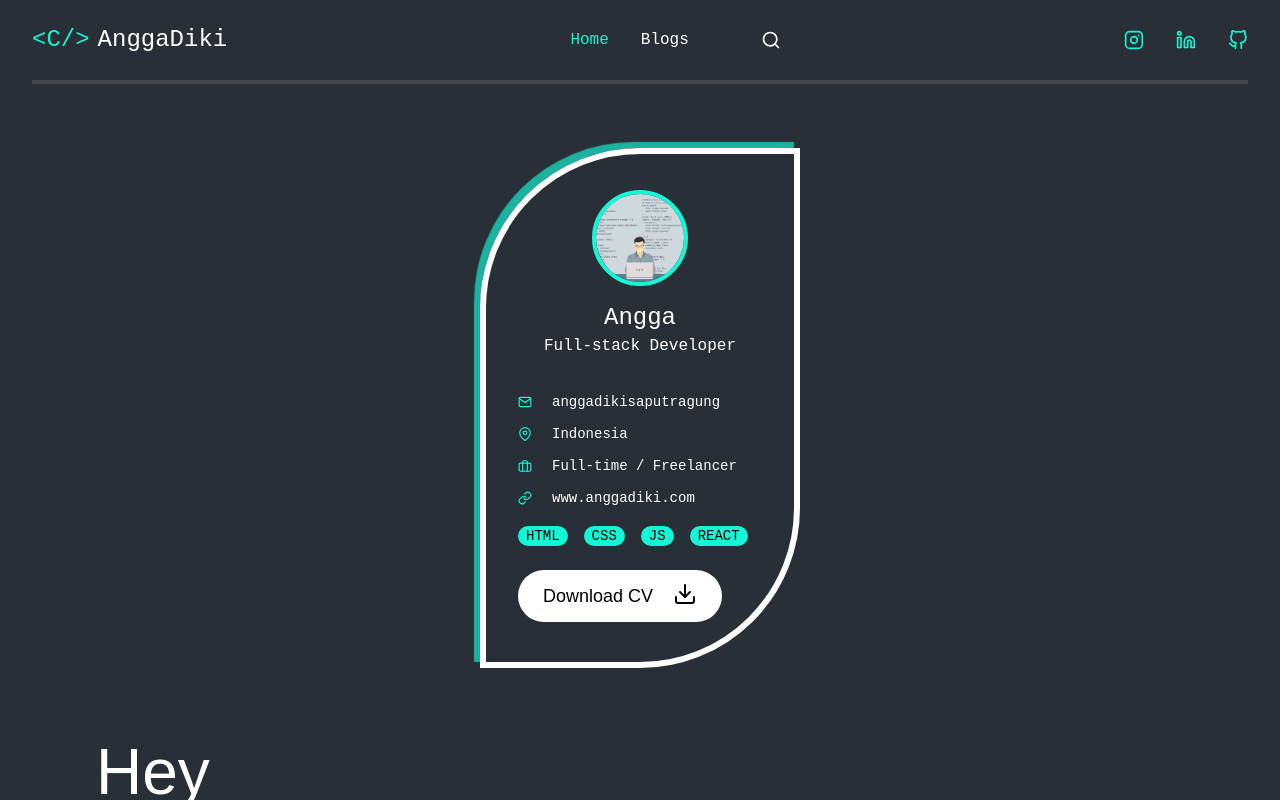
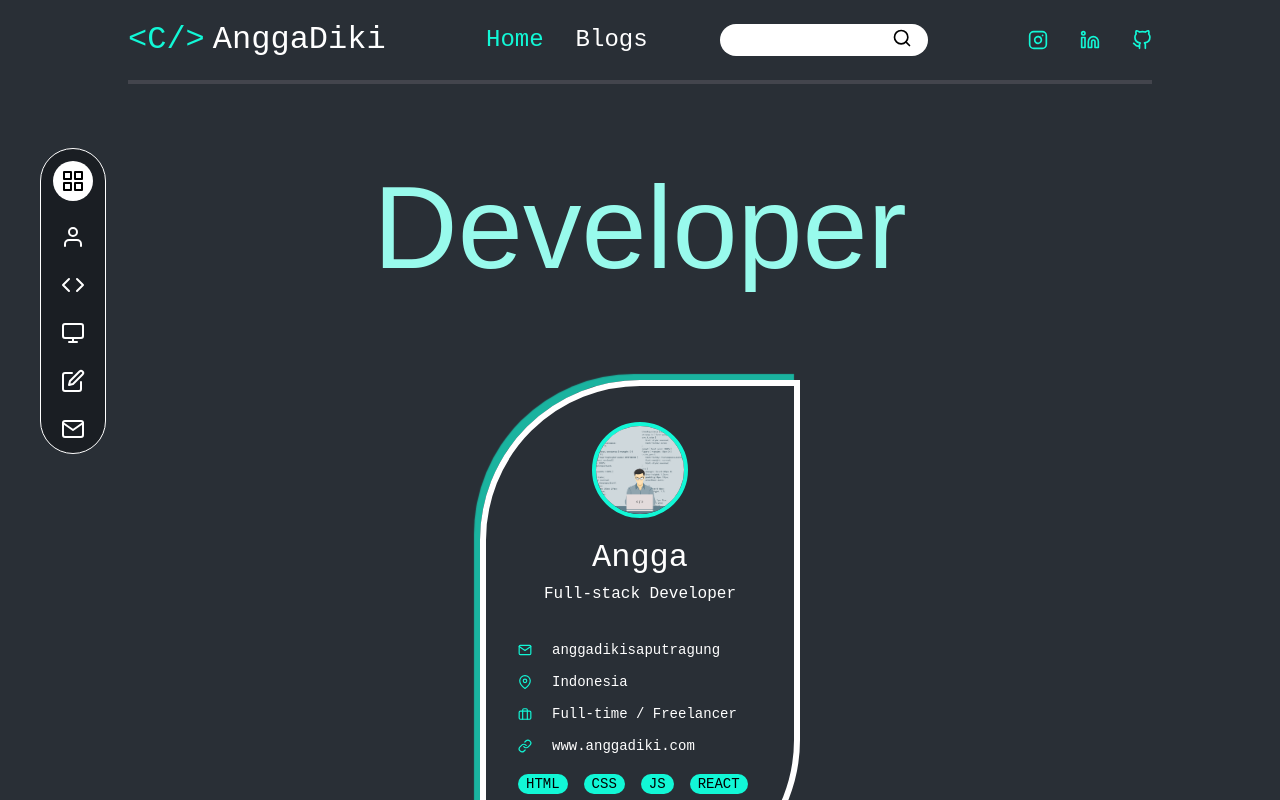
Before and after one commit to anggadiki/Web-portofolio, a Next.js app: page / in a window 1280 px wide. Shown: the top 800 px of the page. Built offline with nearby package versions, Linux system fonts and the light colour scheme.

Commit message:
complete build responsive laptop:sidebar,navbar and hero homepage

```diff
--- a/src/components/molecules/Nav/index.tsx
+++ b/src/components/molecules/Nav/index.tsx
@@ -11,12 +11,12 @@ const Nav = () => {
 
   return (
     <div className=" w-full flex flex-col bg-[#292F36] text-white font-ibm">
-      <div className=" flex justify-between py-6 px-6 md:px-8">
-        <div className=" flex gap-2 md:text-2xl">
+      <div className=" flex justify-between py-6 px-6 md:px-8 xl:px-32">
+        <div className=" flex gap-2 md:text-2xl xl:text-[32px]">
           <p className=" text-[#12F7D6]">{title}</p>
           <p>AnggaDiki</p>
         </div>
-        <div className=" flex gap-4 md:gap-8 items-center">
+        <div className=" flex gap-4 md:gap-8 items-center xl:text-2xl">
           <Link href="/">
             <p
               className={`${
@@ -35,7 +35,11 @@ const Nav = () => {
               Blogs
             </p>
           </Link>
-          <div className="">
+          <div className=" xl:relative xl:pl-10">
+            <input
+              type="text"
+              className=" hidden xl:flex w-52 bg-white rounded-3xl text-black"
+            />
             <svg
               xmlns="http://www.w3.org/2000/svg"
               width="20"
@@ -46,7 +50,7 @@ const Nav = () => {
               strokeWidth="2"
               strokeLinecap="round"
               strokeLinejoin="round"
-              className="feather feather-search w-auto h-auto md:pl-10"
+              className="feather feather-search w-auto h-auto md:pl-10 xl:absolute xl:top-1 xl:stroke-black xl:right-4"
             >
               <circle cx="11" cy="11" r="8"></circle>
               <line x1="21" y1="21" x2="16.65" y2="16.65"></line>
@@ -102,7 +106,7 @@ const Nav = () => {
           </svg>
         </div>
       </div>
-      <div className=" px-6 md:px-8">
+      <div className=" px-6 md:px-8 xl:px-32">
         <hr className="border-[#43454D] border-2 py-0" />
       </div>
     </div>
--- /dev/null
+++ b/src/components/molecules/SideBar/index.tsx
@@ -0,0 +1,113 @@
+const SideBar = () => {
+  return (
+    <div className=" flex flex-col items-center py-3 px-3 bg-[#1A1E23] border border-white rounded-[40px] gap-6">
+      <div className=" bg-white rounded-3xl p-2">
+        <svg
+          xmlns="http://www.w3.org/2000/svg"
+          width="24"
+          height="24"
+          viewBox="0 0 24 24"
+          fill="none"
+          stroke="currentColor"
+          strokeWidth="2"
+          strokeLinecap="round"
+          strokeLinejoin="round"
+          className="feather feather-grid  stroke-black"
+        >
+          <rect x="3" y="3" width="7" height="7"></rect>
+          <rect x="14" y="3" width="7" height="7"></rect>
+          <rect x="14" y="14" width="7" height="7"></rect>
+          <rect x="3" y="14" width="7" height="7"></rect>
+        </svg>
+      </div>
+      <div className="">
+        <svg
+          xmlns="http://www.w3.org/2000/svg"
+          width="24"
+          height="24"
+          viewBox="0 0 24 24"
+          fill="none"
+          stroke="currentColor"
+          strokeWidth="2"
+          strokeLinecap="round"
+          strokeLinejoin="round"
+          className="feather feather-user stroke-white"
+        >
+          <path d="M20 21v-2a4 4 0 0 0-4-4H8a4 4 0 0 0-4 4v2"></path>
+          <circle cx="12" cy="7" r="4"></circle>
+        </svg>
+      </div>
+      <div className="">
+        <svg
+          xmlns="http://www.w3.org/2000/svg"
+          width="24"
+          height="24"
+          viewBox="0 0 24 24"
+          fill="none"
+          stroke="currentColor"
+          strokeWidth="2"
+          strokeLinecap="round"
+          strokeLinejoin="round"
+          className="feather feather-code stroke-white"
+        >
+          <polyline points="16 18 22 12 16 6"></polyline>
+          <polyline points="8 6 2 12 8 18"></polyline>
+        </svg>
+      </div>
+      <div className="">
+        <svg
+          xmlns="http://www.w3.org/2000/svg"
+          width="24"
+          height="24"
+          viewBox="0 0 24 24"
+          fill="none"
+          stroke="currentColor"
+          strokeWidth="2"
+          strokeLinecap="round"
+          strokeLinejoin="round"
+          className="feather feather-monitor stroke-white"
+        >
+          <rect x="2" y="3" width="20" height="14" rx="2" ry="2"></rect>
+          <line x1="8" y1="21" x2="16" y2="21"></line>
+          <line x1="12" y1="17" x2="12" y2="21"></line>
+        </svg>
+      </div>
+      <div className="">
+        <svg
+          xmlns="http://www.w3.org/2000/svg"
+          width="24"
+          height="24"
+          viewBox="0 0 24 24"
+          fill="none"
+          stroke="currentColor"
+          strokeWidth="2"
+          strokeLinecap="round"
+          strokeLinejoin="round"
+          className="feather feather-edit stroke-white"
+        >
+          <path d="M11 4H4a2 2 0 0 0-2 2v14a2 2 0 0 0 2 2h14a2 2 0 0 0 2-2v-7"></path>
+          <path d="M18.5 2.5a2.121 2.121 0 0 1 3 3L12 15l-4 1 1-4 9.5-9.5z"></path>
+        </svg>
+      </div>
+      <div className="">
+        <svg
+          xmlns="http://www.w3.org/2000/svg"
+          width="24"
+          height="24"
+          viewBox="0 0 24 24"
+          fill="none"
+          stroke="currentColor"
+          strokeWidth="2"
+          strokeLinecap="round"
+          strokeLinejoin="round"
+          className="feather feather-mail stroke-white"
+        >
+          <path d="M4 4h16c1.1 0 2 .9 2 2v12c0 1.1-.9 2-2 2H4c-1.1 0-2-.9-2-2V6c0-1.1.9-2 2-2z"></path>
+          <polyline points="22,6 12,13 2,6"></polyline>
+        </svg>
+      </div>
+    </div>
+  );
+};
+
+export default SideBar;
--- a/src/components/organismes/HeroContaint/DeskripsiContent.tsx
+++ b/src/components/organismes/HeroContaint/DeskripsiContent.tsx
@@ -2,7 +2,7 @@ const DeskripsiContent = () => {
   return (
     <div className=" w-full">
       <div className=" flex px-6 md:px-0 flex-col w-full">
-        <div className="title pl-6 md:pl-24 font-ubuntu text-white text-[32px] md:text-[64px] md:leading-tight">
+        <div className="title pl-6 md:pl-24 xl:p-0 font-ubuntu text-white text-[32px] md:text-[64px] md:leading-tight">
           <h1>Hey</h1>
           <h1>
             I’m <span className="text-[#12F7D6]">Angga,</span>
@@ -10,15 +10,15 @@ const DeskripsiContent = () => {
           <h1>Full-stack developer</h1>
         </div>
         <div className=" py-8 flex justify-center font-ibm text-white">
-          <div className="text text-base px-6 md:px-10">
-            <p className=" px-1 md:pl-16">
+          <div className="text text-base px-6 md:px-10 xl:p-0">
+            <p className=" px-1 md:pl-16 xl:p-0 xl:pr-12">
               I help business grow by crafting amazing web experiences. If
               you’re looking for a developer that likes to get stuff done,
             </p>
           </div>
         </div>
-        <div className=" w-full flex gap-4 items-center md:px-20 font-ibm text-[#12F7D6] text-[32px] font-medium">
-          <h1 className=" pl-6">Let’s Talk</h1>
+        <div className=" w-full flex gap-4 items-center md:px-20 xl:p-0 font-ibm text-[#12F7D6] text-[32px] font-medium">
+          <h1 className=" pl-6 xl:p-0">Let’s Talk</h1>
           <div className=" w-10 h-10 rounded-full bg-[#43454D]">
             <div className=" flex items-center justify-center w-full h-full">
               <svg
--- a/src/components/organismes/HeroContaint/Hightlight.tsx
+++ b/src/components/organismes/HeroContaint/Hightlight.tsx
@@ -1,6 +1,6 @@
 const Highlight = () => {
   return (
-    <div className=" w-full py-16 bg-[#292F36]">
+    <div className=" w-full xl:w-1/3 py-16 bg-[#292F36]">
       <div className=" flex justify-center">
         <div className=" bg-[#1A1E23] px-8 py-12 rounded-[80px]">
           <div className=" flex gap-4 text-white font-ibm">
--- a/src/components/organismes/HeroContaint/index.tsx
+++ b/src/components/organismes/HeroContaint/index.tsx
@@ -16,7 +16,7 @@ const HeroContaint = () => {
               />
             </div>
             <div className=" flex flex-col items-center pt-4 font-ibm text-white">
-              <p className=" text-2xl font-medium">Angga</p>
+              <p className=" text-[32px] font-medium">Angga</p>
               <p>Full-stack Developer</p>
             </div>
             <div className=" w-full flex-col pt-8">
--- a/src/components/templates/Hero/HeroHome.tsx
+++ b/src/components/templates/Hero/HeroHome.tsx
@@ -1,13 +1,22 @@
+import SideBar from "@/components/molecules/SideBar";
 import HeroContaint from "@/components/organismes/HeroContaint";
 import DeskripsiContent from "@/components/organismes/HeroContaint/DeskripsiContent";
 import Highlight from "@/components/organismes/HeroContaint/Hightlight";
 
 const HeroHome = () => {
   return (
-    <div className=" w-full">
+    <div className=" w-full xl:relative">
+      <div className=" hidden xl:flex justify-center font-ubuntu text-[117px] pt-14">
+        <p className=" text-[#98FAEC]">Developer</p>
+      </div>
       <HeroContaint />
-      <DeskripsiContent />
-      <Highlight />
+      <div className=" xl:flex xl:items-center xl:px-32 xl:pb-20">
+        <DeskripsiContent />
+        <Highlight />
+      </div>
+      <div className=" hidden xl:block xl:absolute xl:top-16 xl:left-10">
+        <SideBar />
+      </div>
     </div>
   );
 };
```
